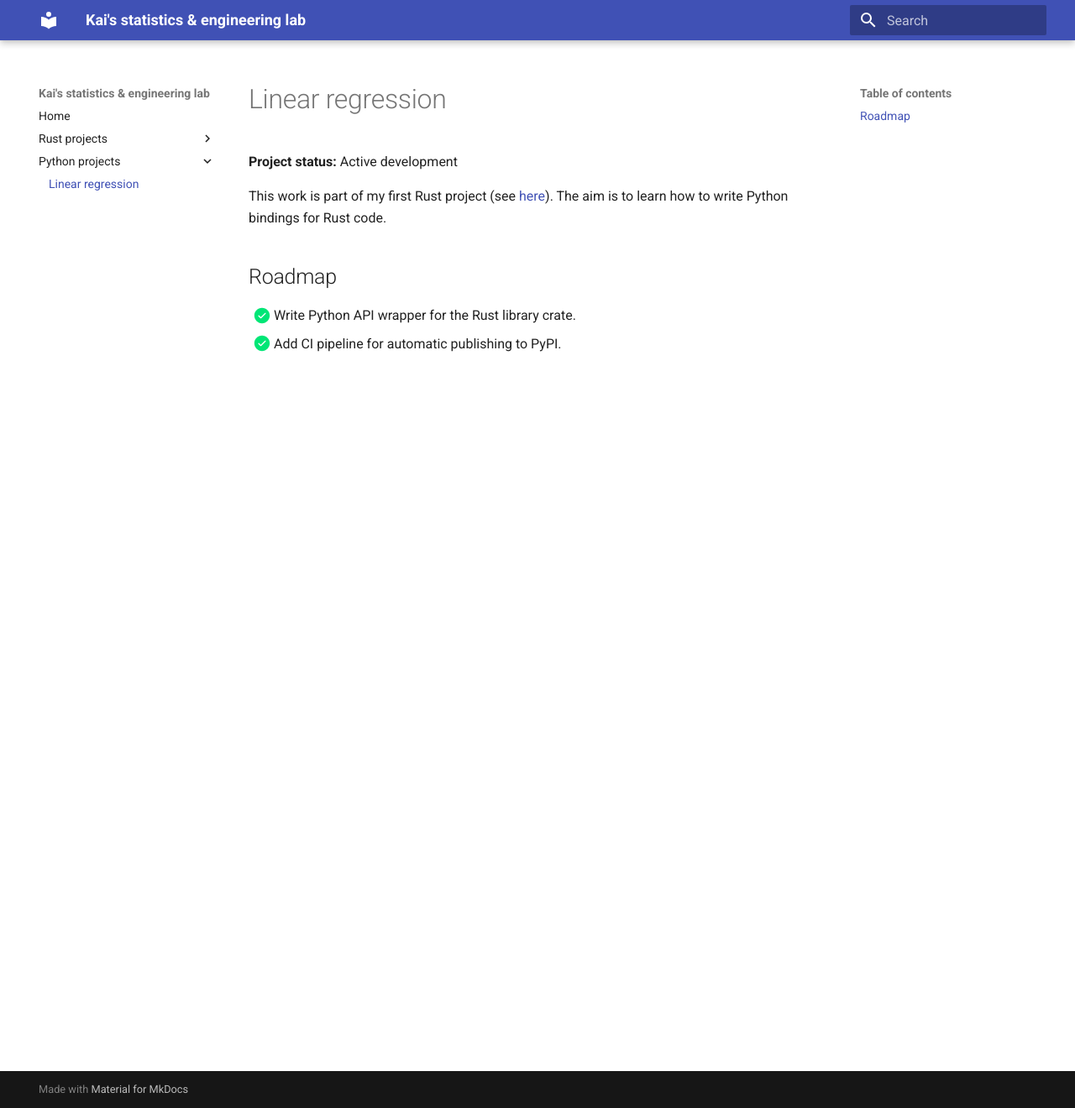
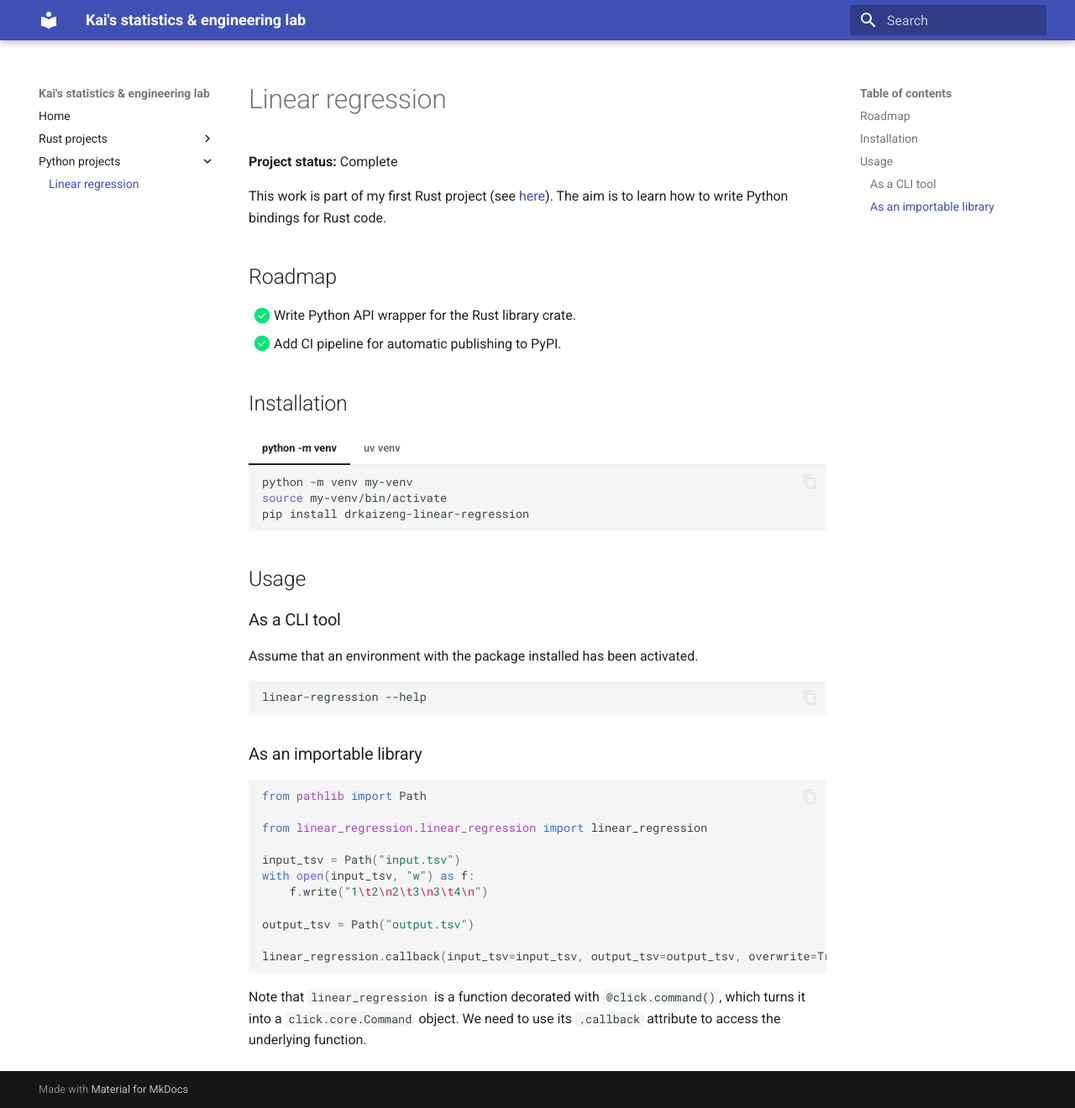
Before and after one commit to drkaizeng/statistics_and_engineering_lab, an MkDocs documentation site: the page built from docs/python_projects/linear_regression.md, in a window 1280 px wide and 1320 px high. Shown: the whole window at 84% size. Built offline with MkDocs 1.6.1 and Material for MkDocs 9.7.7, drawn with Linux system fonts in a browser that asks for light colours.

Commit message:
Update docs

````diff
--- a/docs/python_projects/linear_regression.md
+++ b/docs/python_projects/linear_regression.md
@@ -1,6 +1,6 @@
 # Linear regression
 
-**Project status:** Active development
+**Project status:** Complete
 
 This work is part of my first Rust project (see [here](../rust_projects/linear_regression.md)). The aim is to learn how to write Python bindings for Rust code.
 
@@ -8,3 +8,45 @@ This work is part of my first Rust project (see [here](../rust_projects/linear_r
 ## Roadmap
 - [x] Write Python API wrapper for the Rust library crate.
 - [x] Add CI pipeline for automatic publishing to PyPI.
+
+
+## Installation
+=== "python -m venv"
+
+    ```bash
+    python -m venv my-venv
+    source my-venv/bin/activate
+    pip install drkaizeng-linear-regression
+    ```
+
+=== "uv venv"
+
+    ```bash
+    uv venv my-venv
+    source my-venv/bin/activate
+    uv pip install drkaizeng-linear-regression
+    ```
+
+## Usage
+### As a CLI tool
+Assume that an environment with the package installed has been activated.
+```bash
+linear-regression --help
+```
+
+### As an importable library
+```python
+from pathlib import Path
+
+from linear_regression.linear_regression import linear_regression
+
+input_tsv = Path("input.tsv")
+with open(input_tsv, "w") as f:
+    f.write("1\t2\n2\t3\n3\t4\n")
+
+output_tsv = Path("output.tsv")
+
+linear_regression.callback(input_tsv=input_tsv, output_tsv=output_tsv, overwrite=True)
+```
+
+Note that `linear_regression` is a function decorated with `@click.command()`, which turns it into a `click.core.Command` object. We need to use its `.callback` attribute to access the underlying function.
--- a/mkdocs.yml
+++ b/mkdocs.yml
@@ -1,32 +1,34 @@
 site_name: Kai's statistics & engineering lab
 
 theme:
-    name: material
-    features:
-        - content.code.copy
-        - toc.follow
+  name: material
+  features:
+    - content.code.copy
+    - toc.follow
 
 nav:
-    - Home: index.md
-    - Rust projects:
-          - Introduction: rust_projects/introduction.md
-          - Linear regression: rust_projects/linear_regression.md
-    - Python projects:
-          - Linear regression: python_projects/linear_regression.md
+  - Home: index.md
+  - Rust projects:
+      - Introduction: rust_projects/introduction.md
+      - Linear regression: rust_projects/linear_regression.md
+  - Python projects:
+      - Linear regression: python_projects/linear_regression.md
 
 markdown_extensions:
-    - attr_list
-    # Enable highlighted note/important blocks
-    - admonition
-    - pymdownx.arithmatex: # for rendering LaTeX math
-          generic: true
-    # For enabling checkboxes in task lists
-    - pymdownx.tasklist:
-          custom_checkbox: true
-    - pymdownx.highlight:
-          anchor_linenums: true
-    - pymdownx.inlinehilite
-    - pymdownx.superfences
+  - attr_list
+  # Enable highlighted note/important blocks
+  - admonition
+  - pymdownx.arithmatex: # for rendering LaTeX math
+      generic: true
+  # For enabling checkboxes in task lists
+  - pymdownx.tasklist:
+      custom_checkbox: true
+  - pymdownx.highlight:
+      anchor_linenums: true
+  - pymdownx.inlinehilite
+  - pymdownx.superfences
+  - pymdownx.tabbed: # for enabling tabbed contents
+      alternate_style: true
 
 extra_javascript: # for rendering LaTeX math
-    - https://cdn.jsdelivr.net/npm/mathjax@3/es5/tex-mml-chtml.js
+  - https://cdn.jsdelivr.net/npm/mathjax@3/es5/tex-mml-chtml.js
````
Also changed, not shown: docs/rust_projects/linear_regression.md (+1 -1 lines).
